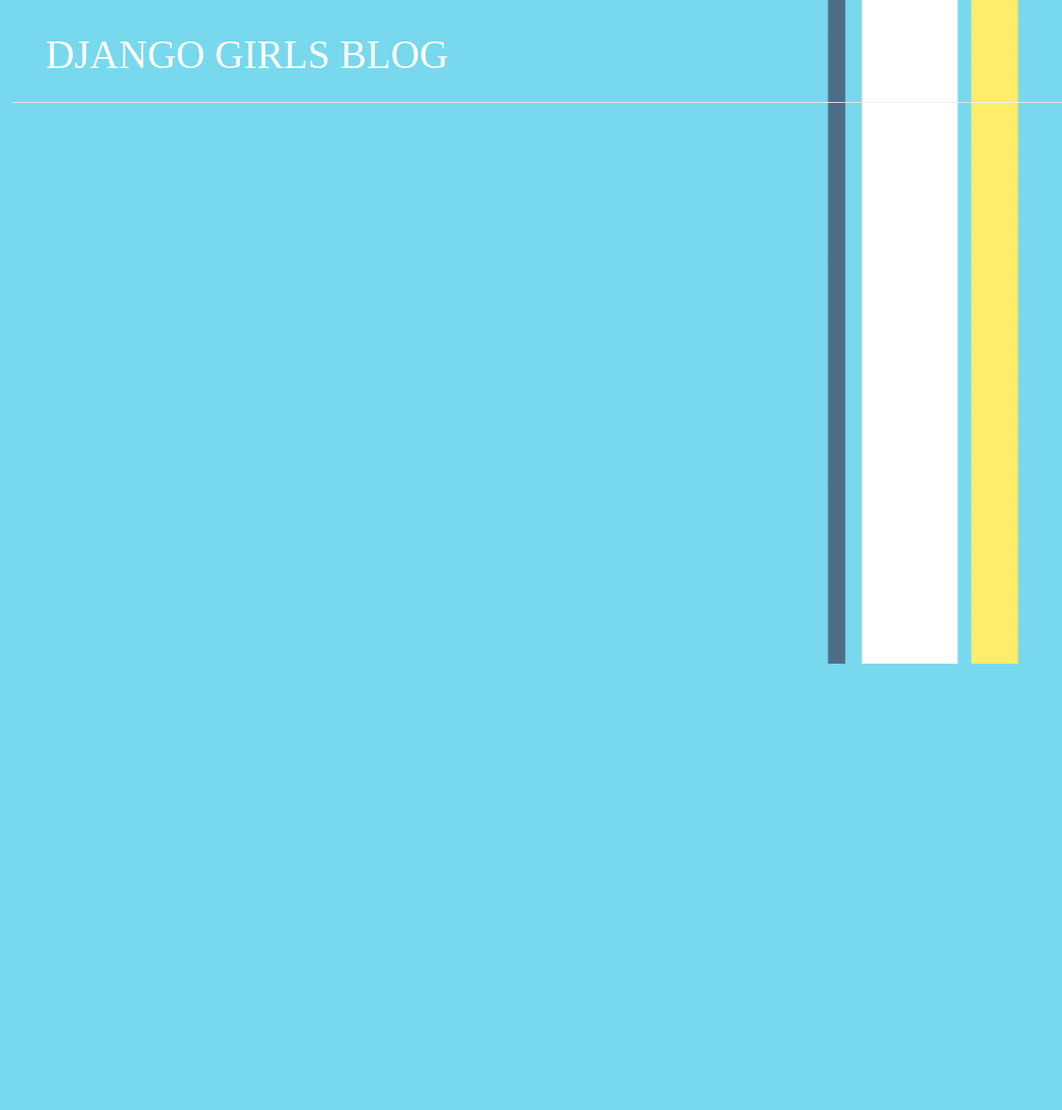
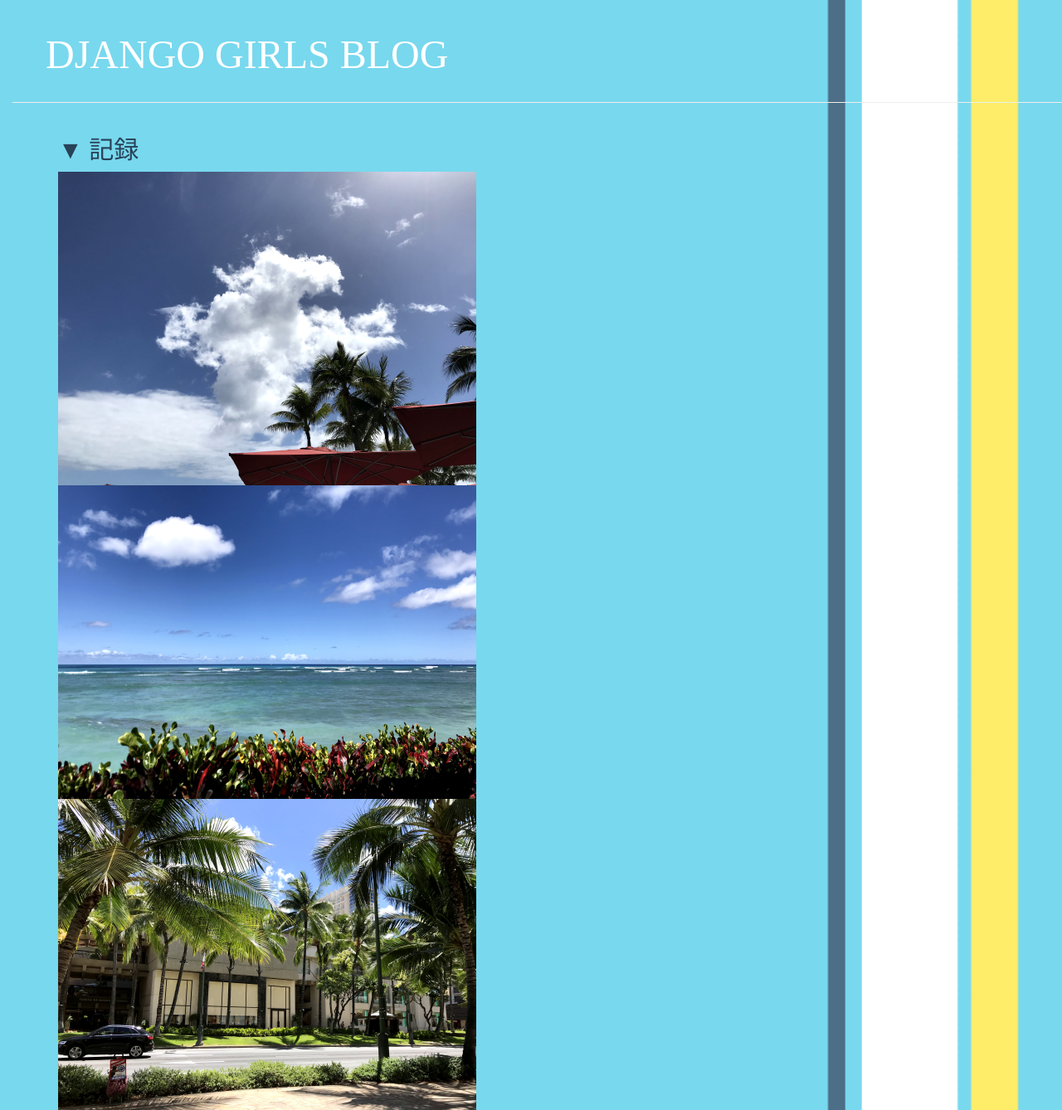
Before and after one commit to A-yamai/my-first-blog, a Django app: page / in a window 1280 px wide. Shown: the top 1338 px of the page at 83% size. Before the commit the page ends 800 px from the top, so only its background shows below. Run offline with Django 3.2, Linux system fonts and the light colour scheme; data that the repository does not hold is empty; some libraries are stand-ins or nearby versions; some web fonts are replaced.

Commit message:
add images and backsize adjust

```diff
--- a/blog/static/css/blog.css
+++ b/blog/static/css/blog.css
@@ -2,14 +2,19 @@
   font-family: "kikakana";
   src:url("Kikakana-21-Regular.otf") format("woff");
 }
+@font-face{
+  font-family: "dotfont";
+  src:url("JF-Dot-k12x10.ttf") format("woff");
+}
 h1 a, h2 a {
     color: #284258;
-    font-family: "kikakana";
+    font-family: "kikakana","dotfont";
 }
 body{
   padding-left: 15px;
   background-image: url("back.jpg");
-  background-size: cover;
+  background-repeat: repeat-y;
+  background-size: 100% auto;
 
 }
 .page-header {
@@ -29,11 +34,12 @@ body{
 }
 
 h1, h2, h3, h4 {
-    font-family: "kikakana", cursive;
+    font-family: "dotfont","kikakana", cursive;
 }
 
 .date {
     color: white;
+    font-family:"dotfont"
 }
 
 .save {
--- a/blog/templates/blog/post_list.html
+++ b/blog/templates/blog/post_list.html
@@ -6,6 +6,19 @@
             <link rel="stylesheet" href="//maxcdn.bootstrapcdn.com/bootstrap/3.2.0/css/bootstrap-theme.min.css">
             <link href="//fonts.googleapis.com/css?family=Lobster&subset=latin,latin-ext"rel="stylesheet"type="text/css">
             <link rel="stylesheet" href="{% static 'css/blog.css' %}">
+            <link rel="stylesheet" href="https://cdn.jsdelivr.net/bxslider/4.2.12/jquery.bxslider.css">
+            <script src="https://ajax.googleapis.com/ajax/libs/jquery/3.1.1/jquery.min.js"></script>
+            <script src="https://cdn.jsdelivr.net/bxslider/4.2.12/jquery.bxslider.min.js"></script>
+
+            <script type="text/javascript">
+              $(document).ready(function(){
+                  $('.slider').bxSlider({
+                    auto: true,
+                    pause: 3000,
+                });
+            });
+            </script>
+
         </head>
         <body>
             <div class="page-header">
@@ -14,6 +27,27 @@
             <div class="content container">
         <div class="row">
             <div class="col-md-8">
+              <h2><a>▼ 記録</a></h2>
+              <div class="slider">
+              <img src="../../static/css/img1.JPG" width="504" height="378" alt="">
+              <img src="../../static/css/img2.JPG" width="504" height="378" alt="">
+              <img src="../../static/css/img3.JPG" width="504" height="378" alt="">
+              <img src="../../static/css/img4.JPG" width="504" height="378" alt="">
+              </div>
+
+
+              <!-- 折り畳み展開ポインタ -->
+                <div onclick="obj=document.getElementById('open').style; obj.display=(obj.display=='none')?'block':'none';">
+                <h2><a style="cursor:pointer;">▼ 投稿記事を見る</a></h2>
+                </div>
+
+                <!--// 折り畳み展開ポインタ -->
+
+                <!-- 折り畳まれ部分 -->
+                <div id="open" style="display:none;clear:both;">
+
+                <!--ここの部分が折りたたまれる＆展開される部分になります。
+                自由に記述してください。-->
                 {% for post in posts %}
                     <div class="post">
                         <div class="date">
@@ -23,6 +57,12 @@
                         <p>{{ post.text|linebreaksbr }}</p>
                     </div>
                 {% endfor %}
+
+                </div>
+                <!--// 折り畳まれ部分 -->
+
+
+
             </div>
         </div>
     </div>
```
Also changed, not shown: blog/static/css/img1.JPG (added), blog/static/css/img2.JPG (added), blog/static/css/img3.JPG (added), 2 other files. Lines whose indentation alone changed are shown as unchanged.
